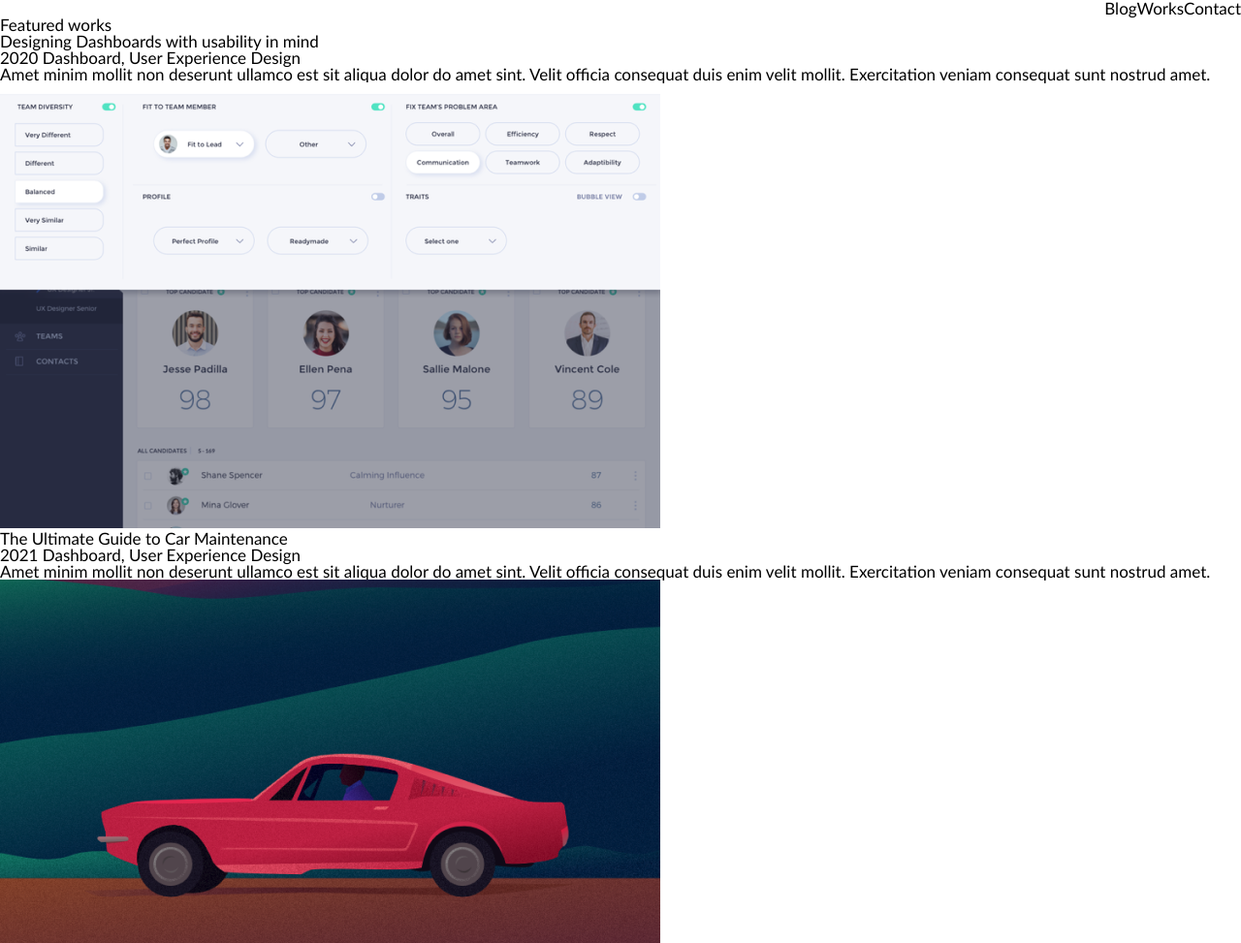
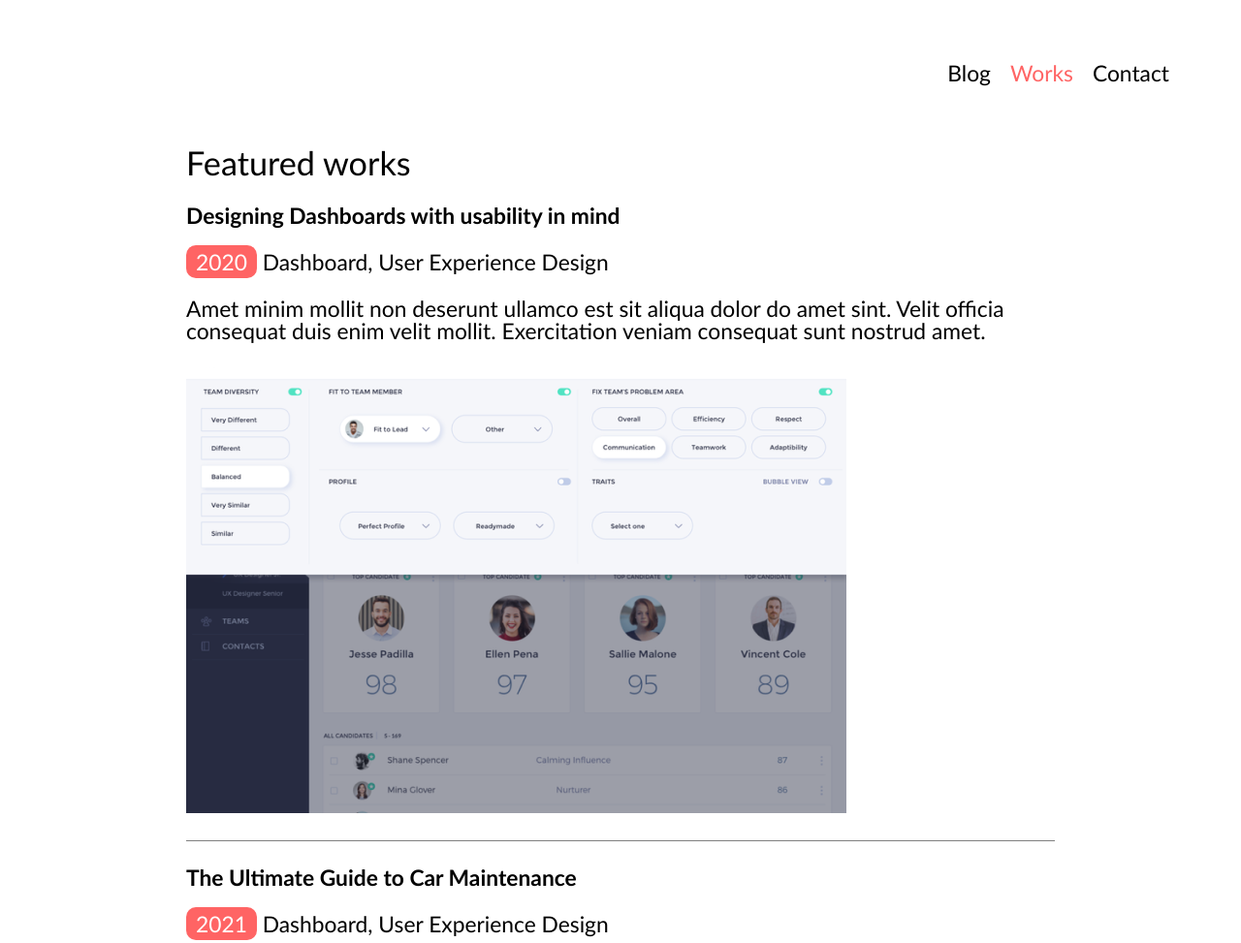
Before and after one commit to mateusramos123/Portfolio, a plain HTML site: page index.html in a window 1280 px wide. Shown: the top 973 px of the page at 97% size. Drawn offline with Linux system fonts and the light colour scheme.

Commit message:
PORTIFOLIO

```diff
--- a/CSS/style.css
+++ b/CSS/style.css
@@ -52,7 +52,7 @@ table {
 =====================================*/
 html{
     font-family: 'Trebuchet MS', 'Lucida Sans Unicode', 'Lucida Grande', 'Lucida Sans', Arial, sans-serif;
-    font-size: calc(12px + 0.390625vw);
+    font-size: calc(10px + 1vw);
 }
 a{
     color: black;
@@ -61,7 +61,57 @@ a{
 /*===================================
               TOPO
 =====================================*/
+header {
+	margin: 5vw 5vw 5vw 5vw;
+}
 header nav ul{
     display: flex;
     justify-content: right;
 }
+header nav ul li {
+	margin: 0 10px 0 10px;
+}
+header nav ul li.atual a{
+   color: #ff6464;
+}
+
+/*===================================
+              CONTEÚDO
+=====================================*/
+
+main.works{
+	margin: 0 15vw 0 15vw;
+}
+main.works h1{
+	font-size: 1.5rem;
+}
+main.works section{
+	border-bottom: 1px solid gray;
+	padding: 0 0 2vw 0;
+}
+main.works 	section:last-child{
+    border: none;
+}
+main.works section h2{
+	font-size: 1.rem;
+	margin: 2vw 0 2vw 0;
+	font-weight: bold;
+}
+main.works section p{
+	margin: 2vw 0 0 0;
+}
+main.works section p span{
+	background: #ff6464;
+	border-radius: 10px;
+	color: white;
+	padding: 3px 10px 3px 10px;
+}
+
+/*===================================
+            FOOTER
+=====================================*/
+
+footer{
+	text-align: center;
+	margin: 5vw 0 5vw 0;
+}
--- a/index.html
+++ b/index.html
@@ -13,7 +13,7 @@
                 <li>
                     <a href="#">Blog</a>
                 </li>
-                <li>
+                <li class="atual">
                     <a href="#">Works</a>
                 </li>
                 <li>
@@ -22,12 +22,12 @@
             </ul>
         </nav>
     </header>
-    <main>
+    <main class="works">
         <h1>Featured works</h1>
         <section>
             <h2>Designing Dashboards with usability in mind</h2>
             <p>
-            2020  Dashboard, User Experience Design
+          <span>2020</span> Dashboard, User Experience Design
             </p>
             <p>
                 Amet minim mollit non deserunt ullamco est sit aliqua dolor do amet sint. Velit officia consequat duis enim velit mollit. Exercitation veniam consequat sunt nostrud amet.
@@ -39,7 +39,7 @@
         <section>
             <h2>The Ultimate Guide to Car Maintenance</h2>
             <p>
-            2021  Dashboard, User Experience Design
+              <span>2021</span>  Dashboard, User Experience Design
             </p>
             <p>
                 Amet minim mollit non deserunt ullamco est sit aliqua dolor do amet sint. Velit officia consequat duis enim velit mollit. Exercitation veniam consequat sunt nostrud amet.
```
